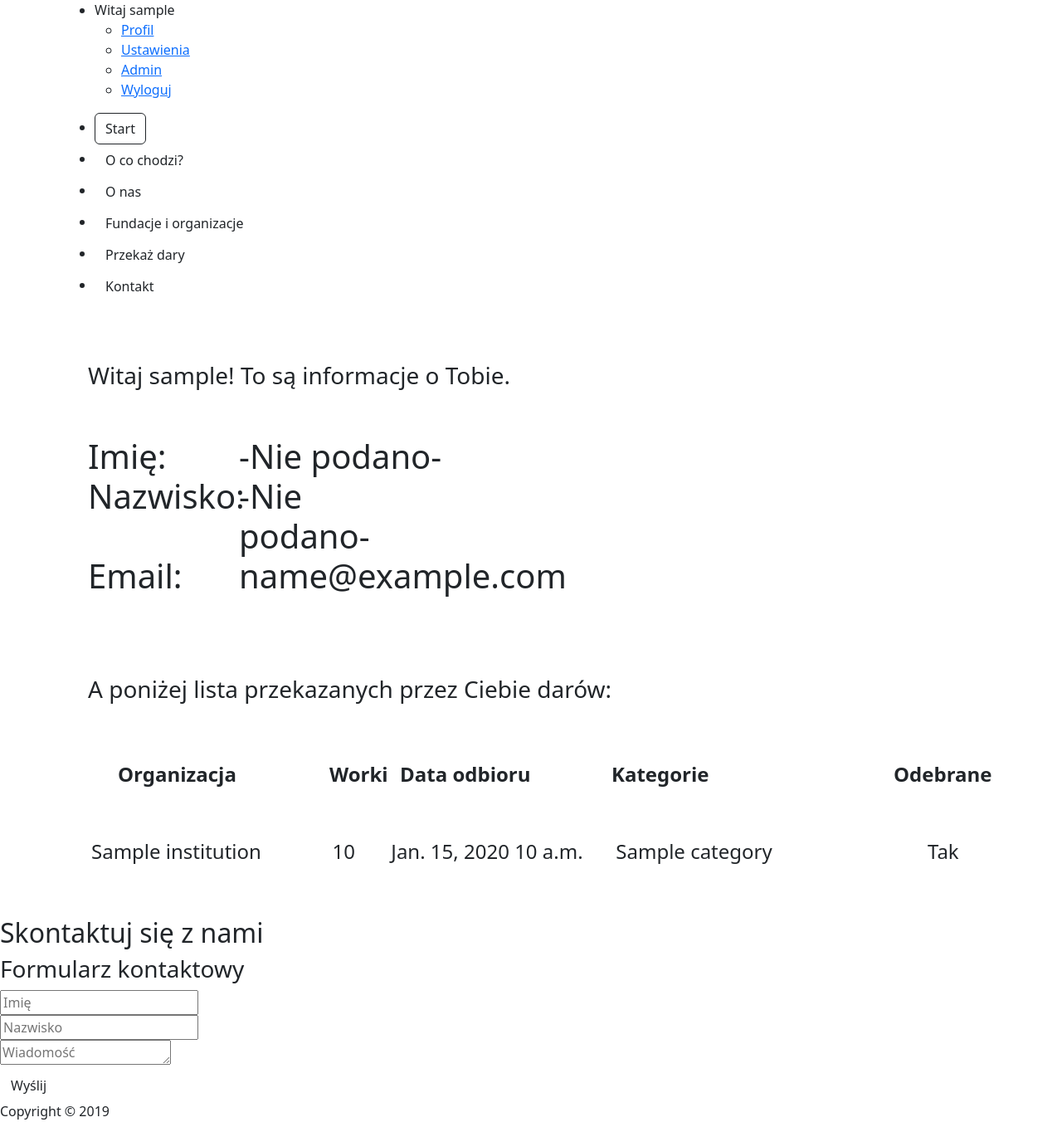
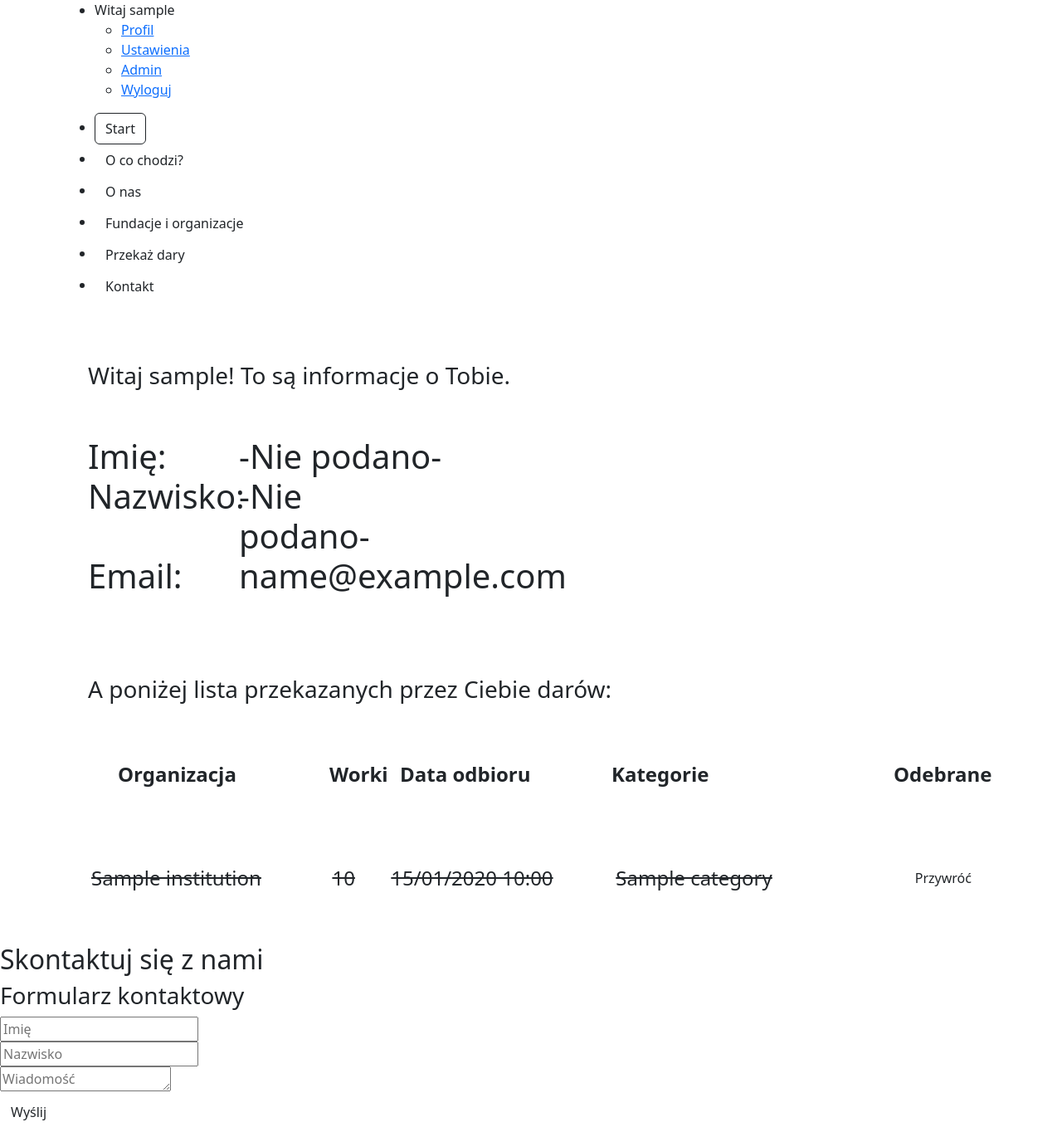
Before and after one commit to Marcin-Fraszczak/Charity, a Django app: page /profile/ in a window 1280 px wide. Shown: the top 1358 px of the page at 83% size. Run offline with Django 3.2, Linux system fonts and the light colour scheme; a user stored in the database is signed in; tables that the repository leaves empty hold one stand-in row (values such as "Sample post"); some libraries are stand-ins or nearby versions.

Commit message:
donation manipulation on profile page done

```diff
--- a/app/views.py
+++ b/app/views.py
@@ -38,7 +38,6 @@ class HomeView(View):
         po_dict = {page: paginated_organizations.page(page) for page in paginated_organizations.page_range}
         paginated_collections = Paginator(collections, results_per_page)
         pc_dict = {page: paginated_collections.page(page) for page in paginated_collections.page_range}
-
 
         context.update({
             "pf_dict": pf_dict,
@@ -125,7 +124,6 @@ class AddDonationView(LoginRequiredMixin, View):
             return redirect('app:add_donation')
 
 
-
 class DonationConfirmedView(LoginRequiredMixin, View):
     def get(self, request):
         return render(request, 'form-confirmation.html')
@@ -142,7 +140,7 @@ class LoginView(View):
         user = authenticate(request, username=email.split("@")[0], password=password)
         if user is not None:
             login(request, user)
-            return redirect('app:home')
+            return redirect('app:profile')
         else:
             messages.error(request, "Invalid data")
             return redirect('app:register')
@@ -186,6 +184,24 @@ class LogoutView(View):
         return redirect('app:home')
 
 
+def json_donation(donation, status):
+    donation = {
+            "pk": donation.pk,
+            "quantity": donation.quantity,
+            "categories": [cat.name for cat in donation.categories.all()],
+            "institution": donation.institution.name,
+            "pick_up_date": donation.pick_up_date,
+            "pick_up_time": donation.pick_up_time,
+            "is_taken": donation.is_taken,
+            "status": status,
+        }
+
+    data = {
+        "donation": donation,
+    }
+    return data
+
+
 class ProfileView(View):
     def get(self, request):
         User = get_user_model()
@@ -195,8 +211,49 @@ class ProfileView(View):
 
     def post(self, request):
         data = json.loads(request.body)
-        print(data)
+        donation = get_object_or_404(models.Donation, pk=data.get("donationId"))
         User = get_user_model()
         user = User.objects.get(pk=request.user.pk)
-        donations = models.Donation.objects.filter(user=user).order_by("pick_up_date")
-        return render(request, "profile.html", context={"user": user, "donations": donations})
+
+        if donation.user == user:
+            status = data.get("takenStatus")
+            if status == 'true':
+                donation.is_taken = True
+            else:
+                donation.is_taken = False
+            donation.save()
+            return JsonResponse(json_donation(donation, status))
+        else:
+            messages.error(request, "Nie masz uprawnień do modyfikacji")
+            return redirect('app:home')
+
+
+
+
+
+
+        #
+        # if 'json' in request.GET:
+        #     transactions = [
+        #         {
+        #             "date": transaction.date,
+        #             "value": transaction.value,
+        #             "counterparty": transaction.counterparty.name,
+        #             "category": transaction.category.name,
+        #             "description": transaction.description,
+        #             "wallet": [wallet.name for wallet in transaction.wallet.all()],
+        #         }
+        #         for transaction in transactions]
+        #
+        #     data = {
+        #         "transactions": transactions,
+        #         "parameters": {
+        #             "word_filter": word_filter,
+        #             "value_filter": value_filter,
+        #             "filter_by": filter_by,
+        #             "filter_val": filter_val,
+        #             "from_date": from_date,
+        #             "to_date": to_date,
+        #         }
+        #     }
+        #     return JsonResponse(data)
--- a/config/settings.py
+++ b/config/settings.py
@@ -14,6 +14,7 @@ from pathlib import Path
 
 import dj_database_url
 import environ
+from django.urls import reverse
 
 # Build paths inside the project like this: BASE_DIR / 'subdir'.
 BASE_DIR = Path(__file__).resolve().parent.parent
--- a/templates/profile.html
+++ b/templates/profile.html
@@ -45,26 +45,20 @@ Donation added
 
     <div class="custom-scrollbar" style="overflow-y: auto; overflow-x: hidden; max-height: 50vh"
          id="donation-container">
+
+        <div class="active-donations">
             {% for donation in donations %}
-        {% if donation.is_taken %}
+            {% if not donation.is_taken %}
             <h4 class="row m-3">
                     <div class="col-0 col-md-3">{{ donation.institution }}</div>
                     <div class="col-0 col-md-1 text-center">{{ donation.quantity }}</div>
-            <div class="col-0 col-md-3">{{ donation.pick_up_date }} {{ donation.pick_up_time }}</div>
-            <div class="col-0 col-md-4">{% for cat in donation.categories.all %} {{ cat.name }} {% endfor %}</div>
-            <div class="col-0 col-md-1 text-center p-0" id="{{ donation.pk }}">Tak</div>
-        </h4>
-        {% else %}
-        <h4 class="row m-3">
-            <form action="" method="post">
-                {% csrf_token %}
-                <div class="col-0 col-md-3">{{ donation.institution }}</div>
-                <div class="col-0 col-md-1 text-center">{{ donation.quantity }}</div>
-                <div class="col-0 col-md-3">{{ donation.pick_up_date }} {{ donation.pick_up_time }}</div>
-                <div class="col-0 col-md-4">{% for cat in donation.categories.all %} {{ cat.name }} {% endfor %}</div>
-                <input type="submit" class="col-0 col-md-1 btn text-center p-0 taken-button" id="{{ donation.pk }}"
-                       value="Odbierz">
-            </form>
+                    <div class="col-0 col-md-3">
+                        {{ donation.pick_up_date|date:"d/m/Y" }} {{donation.pick_up_time|time:"G:i" }}
+                    </div>
+                    <div class="col-0 col-md-4">{{ donation.categories.all|join:", " }}</div>
+                    <input type="submit" class="col-0 col-md-1 btn text-center p-0 taken-button"
+                           data-id="{{ donation.pk }}"
+                           data-status="true" value="Zamknij">
             </h4>
             {% endif %}
             {% empty %}
@@ -72,8 +66,46 @@ Donation added
             {% endfor %}
         </div>
 
+        <div class="m-5"><p></p></div>
+
+        <!--        Version with two-way fetch-->
+        <div class="inactive-donations">
+            {% for donation in donations %}
+            {% if donation.is_taken %}
+            <h4 class="row m-3">
+                    <div class="col-0 col-md-3 text-decoration-line-through">{{ donation.institution }}</div>
+                    <div class="col-0 col-md-1 text-decoration-line-through text-center">{{ donation.quantity }}</div>
+                    <div class="col-0 col-md-3 text-decoration-line-through">
+                        {{ donation.pick_up_date|date:"d/m/Y" }} {{donation.pick_up_time|time:"G:i" }}
+                    </div>
+                    <div class="col-0 col-md-4 text-decoration-line-through">{{ donation.categories.all|join:", " }}
+                    </div>
+                    <input type="submit" class="col-0 col-md-1 btn text-center p-0 taken-button"
+                           data-id="{{ donation.pk }}"
+                           data-status="false" value="Przywróć">
+            </h4>
+            {% endif %}
+            {% endfor %}
+        </div>
+
+        <!--        Version without two-way fetch-->
+        <!--        <div class="inactive-donations">-->
+        <!--            {% for donation in donations %}-->
+        <!--            {% if donation.is_taken %}-->
+        <!--            <h4 class="row m-3">-->
+        <!--                <div class="col-0 col-md-3 text-decoration-line-through">{{ donation.institution }}</div>-->
+        <!--                <div class="col-0 col-md-1 text-center text-decoration-line-through">{{ donation.quantity }}</div>-->
+        <!--                <div class="col-0 col-md-3 text-decoration-line-through">{{ donation.pick_up_date|date:"d/m/Y" }} {{ donation.pick_up_time|time:"G:i" }}</div>-->
+        <!--                <div class="col-0 col-md-4 text-decoration-line-through">{{ donation.categories.all|join:", " }}</div>-->
+        <!--                <div class="col-0 col-md-1 text-center p-0" id="{{ donation.pk }}">Odebrane</div>-->
+        <!--            </h4>-->
+        <!--            {% endif %}-->
+        <!--            {% endfor %}-->
+        <!--        </div>-->
 
     </div>
 
 
+</div>
+
 {% endblock container %}
```
Lines whose indentation alone changed are shown as unchanged.
